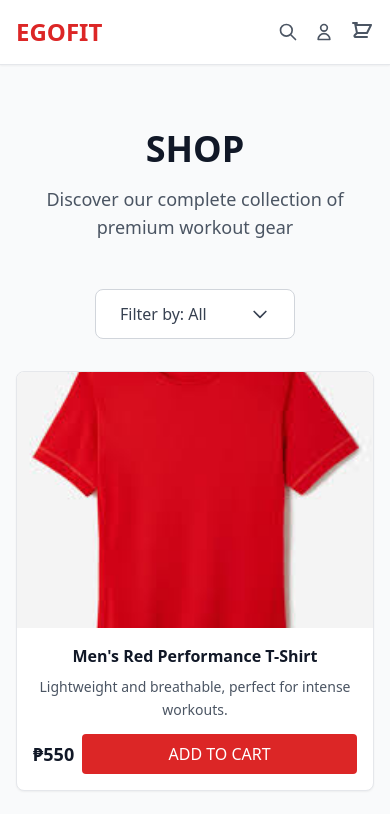
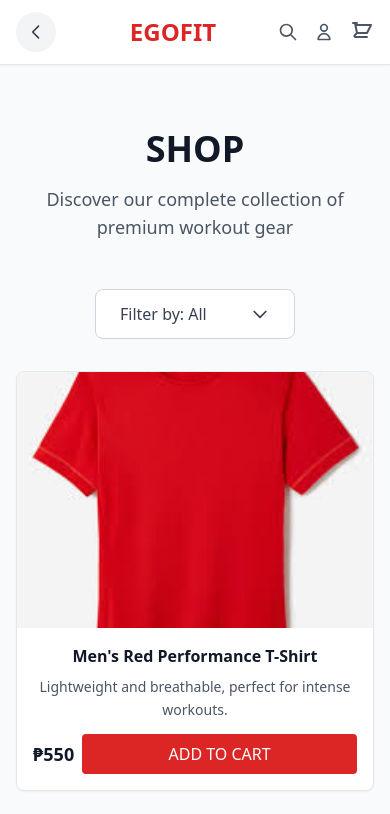
Before and after one commit to kaloy0511/Egofit, a React (Create React App) app: page /shop in a window 390 px wide. Shown: the top 814 px of the page. Built offline with nearby package versions, Linux system fonts and the light colour scheme.

Commit message:
Add responsive back buttons to Homescreen and Shopscreen

```diff
--- a/src/components/HomescreenTailwind.js
+++ b/src/components/HomescreenTailwind.js
@@ -77,6 +77,17 @@ const HomescreenTailwind = () => {
       <header className="header-nav">
         <div className="section-container">
           <div className="header-container">
+            {/* Mobile Back Button */}
+            <button
+              onClick={() => navigate(-1)}
+              className="md:hidden flex items-center justify-center w-10 h-10 rounded-full bg-gray-100 hover:bg-gray-200 transition-colors duration-200 mr-3"
+              aria-label="Go back"
+            >
+              <svg className="w-5 h-5 text-gray-700" fill="none" stroke="currentColor" viewBox="0 0 24 24">
+                <path strokeLinecap="round" strokeLinejoin="round" strokeWidth={2} d="M15 19l-7-7 7-7" />
+              </svg>
+            </button>
+
             <div className="header-logo-container">
               <img
                 src=""
--- a/src/components/Shopscreen.js
+++ b/src/components/Shopscreen.js
@@ -156,6 +156,17 @@ const Shopscreen = () => {
       <header className="sticky top-0 z-50 bg-white shadow-sm border-b">
         <div className="max-w-7xl mx-auto px-4 sm:px-6 lg:px-8">
           <div className="flex justify-between items-center h-16">
+            {/* Mobile Back Button */}
+            <button
+              onClick={() => navigate(-1)}
+              className="md:hidden flex items-center justify-center w-10 h-10 rounded-full bg-gray-100 hover:bg-gray-200 transition-colors duration-200 mr-3"
+              aria-label="Go back"
+            >
+              <svg className="w-5 h-5 text-gray-700" fill="none" stroke="currentColor" viewBox="0 0 24 24">
+                <path strokeLinecap="round" strokeLinejoin="round" strokeWidth={2} d="M15 19l-7-7 7-7" />
+              </svg>
+            </button>
+
             <div className="text-2xl font-bold text-red-600">EGOFIT</div>
             <nav className="hidden md:flex space-x-8">
               <Link to="/" className="text-gray-700 hover:text-red-600 font-medium transition duration-200">HOME</Link>
```
